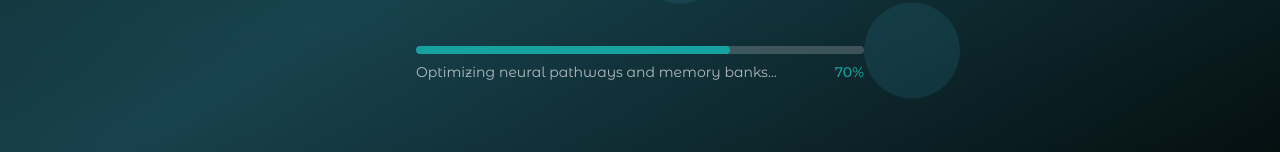
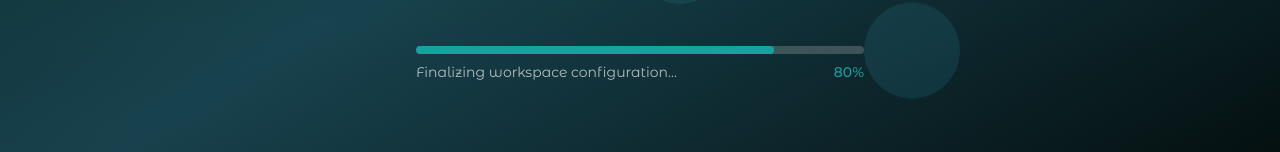
Before and after one commit to deniafe/gidilagos, a Next.js app: page / in a window 1280 px wide. Shown: the part 576-728 px from the top of the page. Built offline with nearby package versions, Linux system fonts and the light colour scheme.

Commit message:
fixing part of the agent setups 7

```diff
--- a/app/LockoutScreen.tsx
+++ b/app/LockoutScreen.tsx
@@ -3,7 +3,7 @@ import { useState, useEffect } from "react";
 // Temporary lockout component
 
 const LockoutScreen = () => {
-  const [progress, setProgress] = useState(70);
+  const [progress, setProgress] = useState(80);
 
   // Function to update progress by 1% every 2 hours
   // const updateProgress = () => {
```
